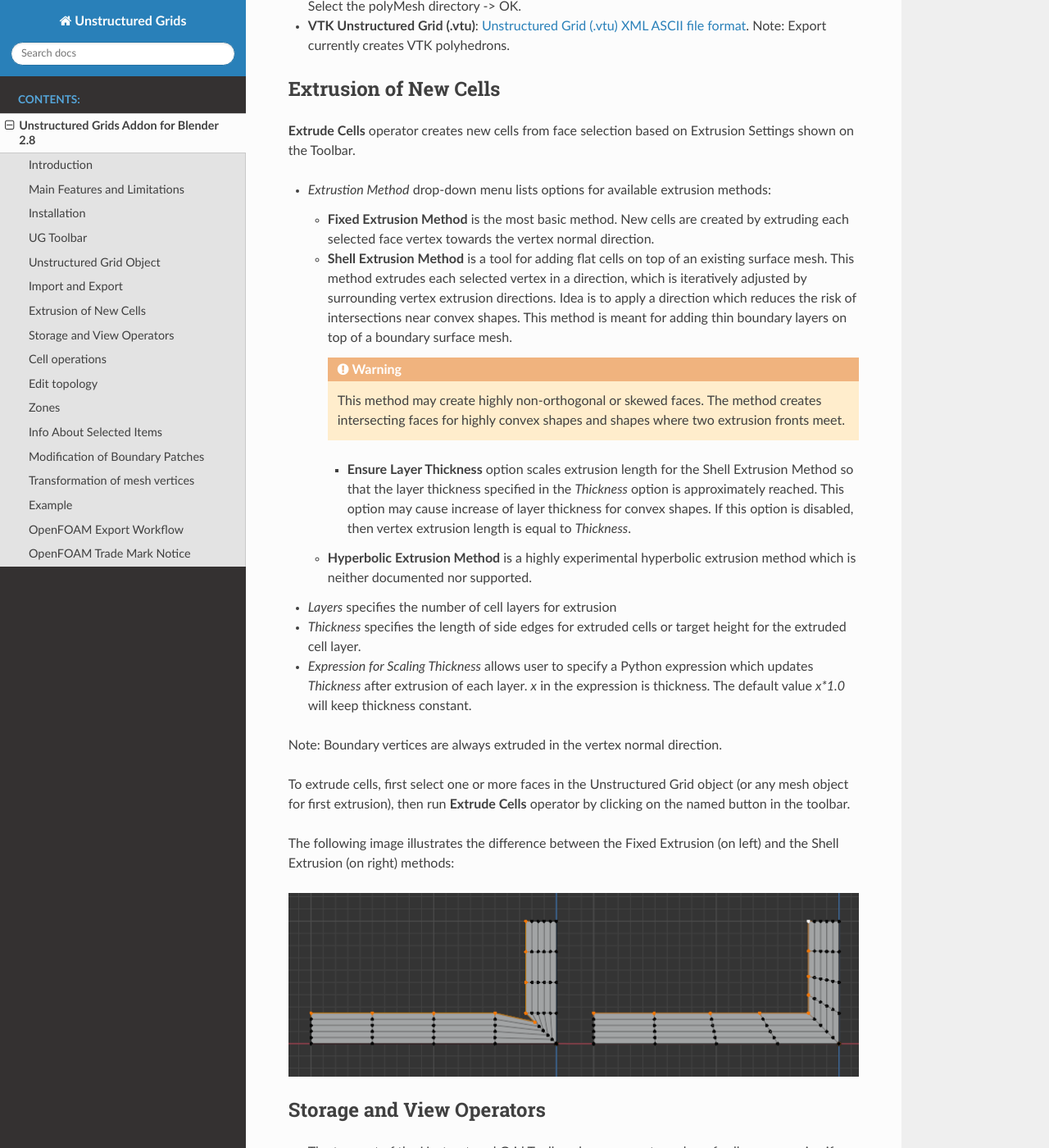
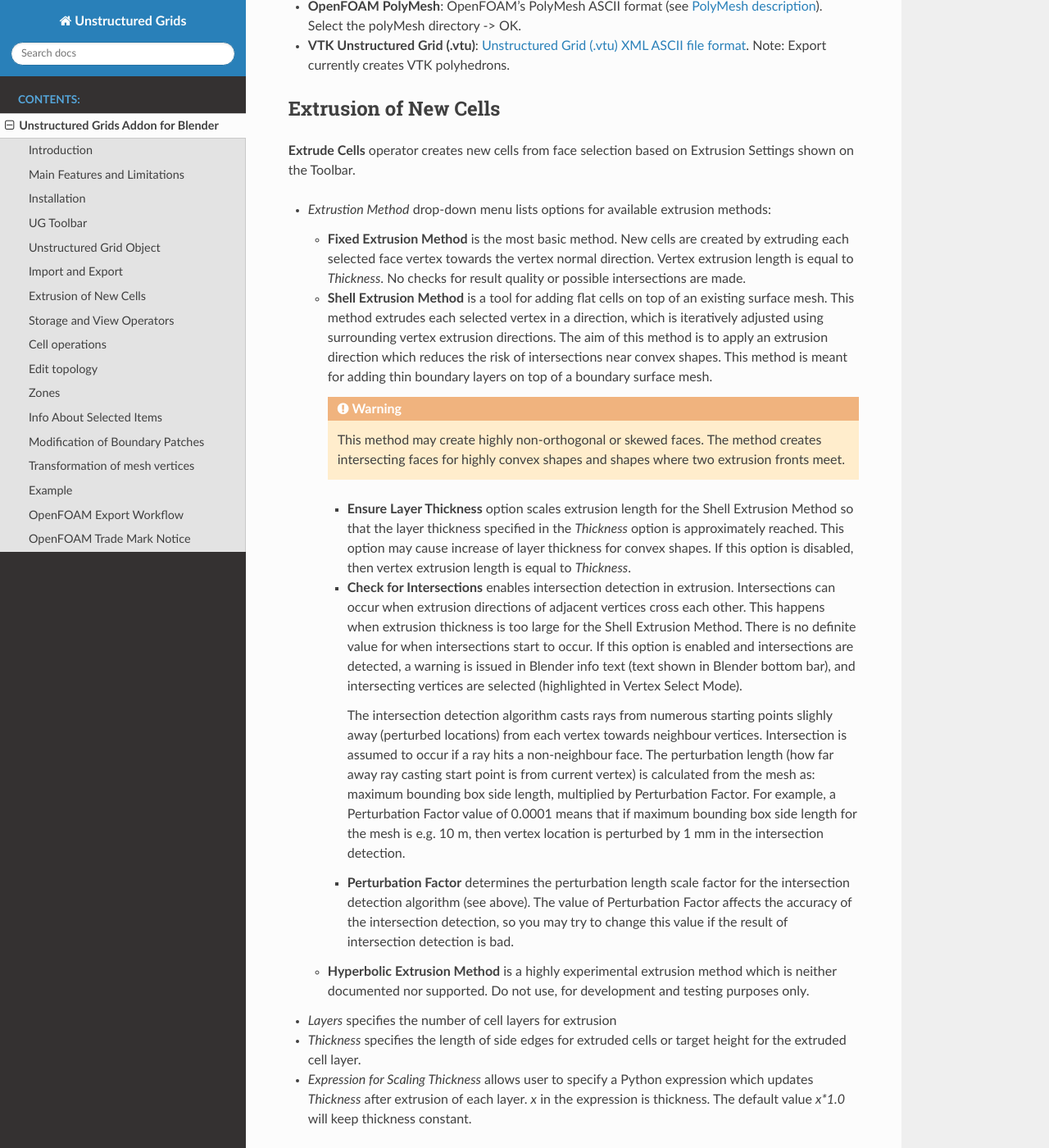
Before and after one commit to tkeskita/unstructured_grids, a Sphinx documentation site: the page built from docs/ug.rst, in a window 1280 px wide and 1400 px high, scrolled down 2731 px. Shown: the whole window at 82% size. Built offline with Sphinx 7.4.7 and the Read the Docs theme 2.0.0, drawn with Linux system fonts in a browser that asks for light colours; some of the changed text lies outside the part shown.

Commit message:
Docs: Add new Shell Extrusion properties
- Also updated Blender and OF tested version numbers
- Hide Perturbation Factor in UI if Check for Intersections
  is disabled.

```diff
--- a/__init__.py
+++ b/__init__.py
@@ -401,8 +401,9 @@ class VIEW3D_PT_UG_GUI:
             row.prop(ug_props, "shell_ensure_thickness")
             row = layout.row()
             row.prop(ug_props, "check_for_intersections")
-            row = layout.row()
-            row.prop(ug_props, "perturbation_factor")
+            if ug_props.check_for_intersections:
+                row = layout.row()
+                row.prop(ug_props, "perturbation_factor")
             row = layout.row()
             row.operator("unstructured_grids.extrude_cells", text="Extrude Cells", \
                          icon='EXPERIMENTAL')
--- a/docs/ug.rst
+++ b/docs/ug.rst
@@ -1,5 +1,5 @@
-Unstructured Grids Addon for Blender 2.8
-========================================
+Unstructured Grids Addon for Blender
+====================================
 
 .. image:: images/ug_title.png
 
@@ -7,7 +7,7 @@ Introduction
 ------------
 
 `Unstructured Grids (UG) <https://github.com/tkeskita/unstructured_grids>`_
-is an add-on for `Blender 2.80 (or a later version) <https://www.blender.org>`_
+is an add-on for `Blender <https://www.blender.org>`_
 for creating, importing, editing and exporting of
 3D finite volume meshes composed of arbitrary polyhedron cells (a.k.a
 `3D unstructured grids <https://en.wikipedia.org/wiki/Unstructured_grid>`_.
@@ -54,6 +54,8 @@ Main Features and Limitations
   mesh object contents in sync.
 
 - **Many operations are slow for large meshes.**
+
+- Tested on Blender LTS version 2.93.
 
 
 Installation
@@ -125,15 +127,17 @@ on Extrusion Settings shown on the Toolbar.
 
   - **Fixed Extrusion Method** is the most basic method. New cells are
     created by extruding each selected face vertex towards the vertex
-    normal direction.
+    normal direction. Vertex extrusion length is equal to
+    *Thickness*. No checks for result quality or possible
+    intersections are made.
 
   - **Shell Extrusion Method** is a tool for adding flat cells on top
     of an existing surface mesh. This method extrudes each selected
-    vertex in a direction, which is iteratively adjusted by
-    surrounding vertex extrusion directions. Idea is to apply a
-    direction which reduces the risk of intersections near convex
-    shapes. This method is meant for adding thin boundary layers on
-    top of a boundary surface mesh.
+    vertex in a direction, which is iteratively adjusted using
+    surrounding vertex extrusion directions. The aim of this method is
+    to apply an extrusion direction which reduces the risk of
+    intersections near convex shapes. This method is meant for adding
+    thin boundary layers on top of a boundary surface mesh.
 
     .. warning::
 
@@ -148,9 +152,36 @@ on Extrusion Settings shown on the Toolbar.
       option is disabled, then vertex extrusion length is equal to
       *Thickness*.
 
-  - **Hyperbolic Extrusion Method** is a highly experimental
-    hyperbolic extrusion method which is neither documented nor
-    supported.
+    - **Check for Intersections** enables intersection detection in
+      extrusion. Intersections can occur when extrusion directions of
+      adjacent vertices cross each other. This happens when extrusion
+      thickness is too large for the Shell Extrusion Method. There is
+      no definite value for when intersections start to occur. If this
+      option is enabled and intersections are detected, a warning is
+      issued in Blender info text (text shown in Blender bottom bar),
+      and intersecting vertices are selected (highlighted in Vertex
+      Select Mode).
+
+      The intersection detection algorithm casts rays from numerous
+      starting points slighly away (perturbed locations) from each
+      vertex towards neighbour vertices. Intersection is assumed to
+      occur if a ray hits a non-neighbour face. The perturbation
+      length (how far away ray casting start point is from current
+      vertex) is calculated from the mesh as: maximum bounding box
+      side length, multiplied by Perturbation Factor. For example, a
+      Perturbation Factor value of 0.0001 means that if maximum
+      bounding box side length for the mesh is e.g. 10 m, then vertex
+      location is perturbed by 1 mm in the intersection detection.
+
+    - **Perturbation Factor** determines the perturbation length scale
+      factor for the intersection detection algorithm (see above). The
+      value of Perturbation Factor affects the accuracy of the
+      intersection detection, so you may try to change this value if
+      the result of intersection detection is bad.
+
+  - **Hyperbolic Extrusion Method** is a highly experimental extrusion
+    method which is neither documented nor supported. Do not use, for
+    development and testing purposes only.
 
 - *Layers* specifies the number of cell layers for extrusion
 
--- a/ug_shell.py
+++ b/ug_shell.py
@@ -86,6 +86,8 @@ def extrude_cells_shell(niter, bm, bmt, speeds, new_ugfaces, \
                 v.select = True
             bm.select_flush_mode()
             info_text = "WARNING: Highlighted %d intersecting vertices." % len(intersecting_verts)
+        else:
+            info_text = "No intersections detected."
 
     # Trajectory bmesh
     if ug_props.extrusion_create_trajectory_object and len(bmt.verts) == 0:
```
Also changed, not shown: README.md (+3 -3 lines).
